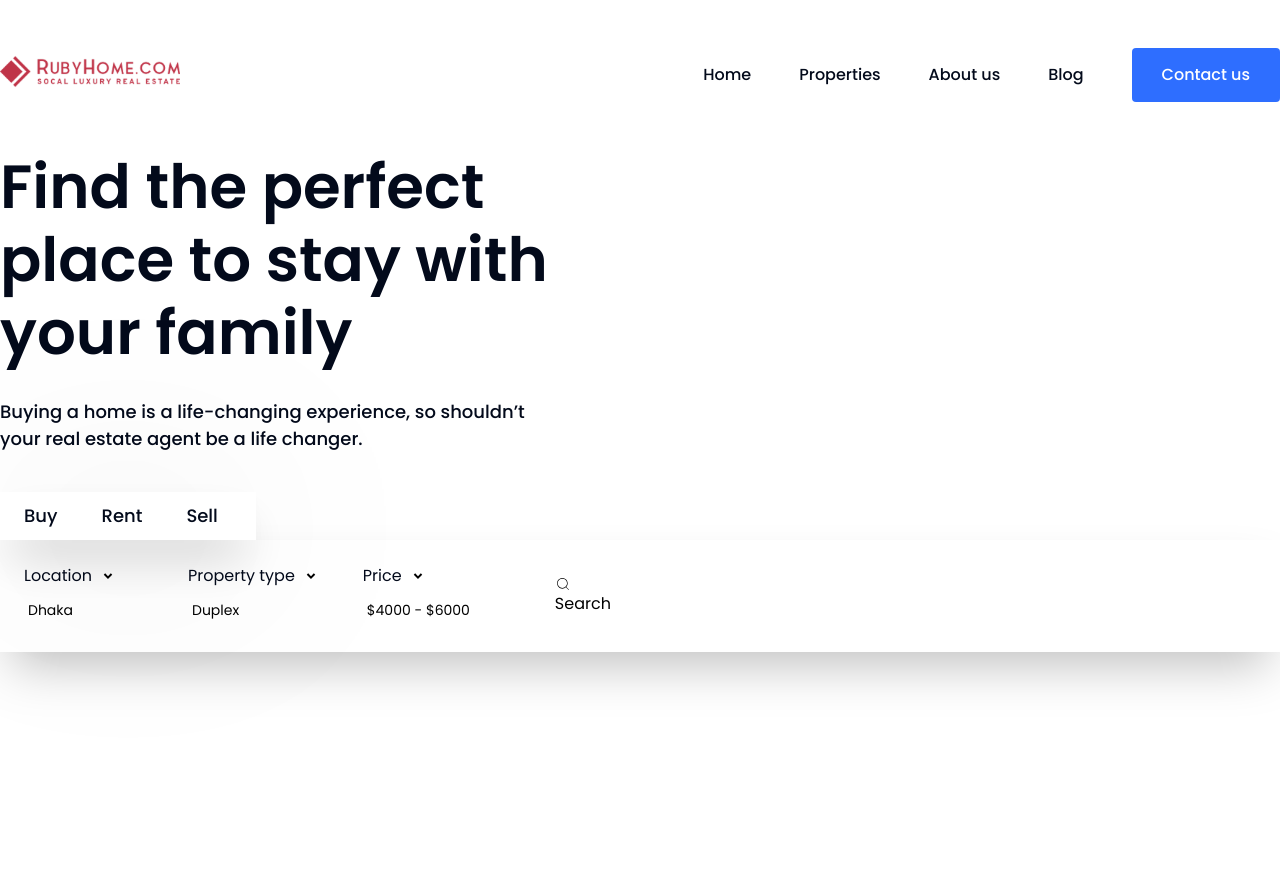
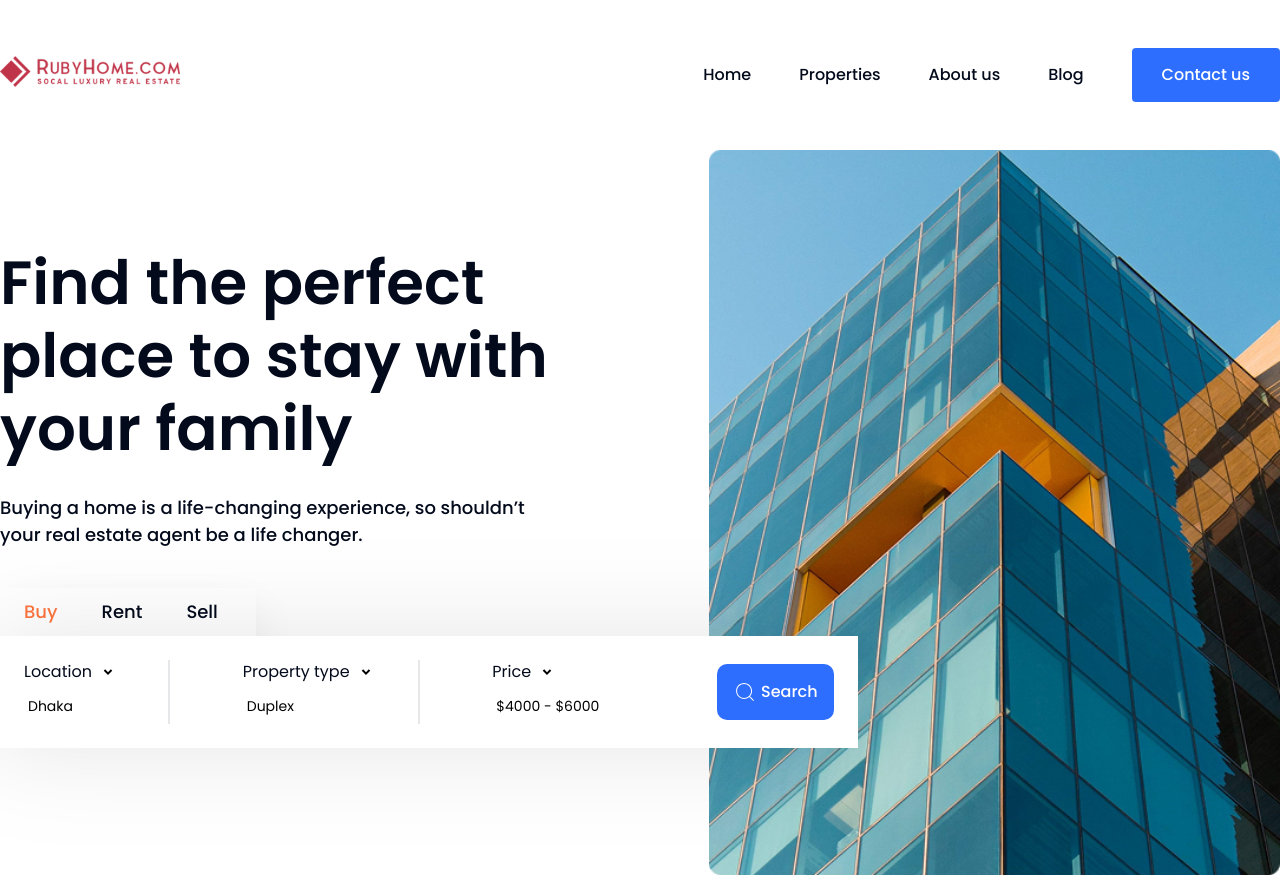
Before and after one commit to theashrafislam/frontend-task, a Next.js app: page / in a window 1280 px wide. Before the commit the page ends 800 px from the top, so only its background shows below. Built offline with nearby package versions, Linux system fonts and the light colour scheme.

Commit message:
complate hero section component

```diff
--- a/src/app/Components/HeroSection.jsx
+++ b/src/app/Components/HeroSection.jsx
@@ -1,24 +1,28 @@
 import React from 'react';
 import { RiArrowDropDownLine } from "react-icons/ri";
 import { CiSearch } from "react-icons/ci";
+import Image from 'next/image';
 
 const HeroSection = () => {
     return (
-        <div className='mb-10'>
-            <div>
+        <div className='flex justify-between gap-3 relative'>
+            <div className='w-[55%] pt-24'>
                 <h1 className='text-[#030A1B] text-[61px] not-italic font-semibold leading-[120%]'>Find the perfect <br /> place to stay with <br /> your family</h1>
                 <p className='text-[#030A1B] text-[18px] not-italic font-medium leading-[27px] mt-7'>Buying a home is a life-changing experience, so shouldn’t <br /> your real estate agent be a life changer.</p>
+
                 <div className='mt-10'>
                     {/* tabs  */}
-                    <div className='shadow-2xl bg-white p-6 flex items-center gap-11 w-64 drop-shadow-[0px_10px_100px_rgba(0,0,0,0.10)] h-12'>
-                        <p className='text-lg font-medium hover:font-semibold hover:text-[#FE753F] text-[#030A1B] cursor-pointer'>Buy</p>
+                    <div className='bg-white p-6 flex items-center gap-11 w-64 h-12 shadow-2xl'>
+                        <p className='text-lg font-medium hover:font-semibold hover:text-[#FE753F] text-[#FE753F] cursor-pointer'>Buy</p>
                         <p className='text-lg font-medium hover:font-semibold hover:text-[#FE753F] text-[#030A1B] cursor-pointer'>Rent</p>
                         <p className='text-lg font-medium hover:font-semibold hover:text-[#FE753F] text-[#030A1B] cursor-pointer'>Sell</p>
                     </div>
+
+
                     {/* filter */}
-                    <div className='bg-white p-6 shadow-2xl flex items-center gap-10'>
+                    <div className='bg-white p-6  drop-shadow-[-10px_0px_50px_rgba(0,0,0,0.10)] flex items-center justify-between gap-16 absolute z-10 w-[67%]'>
                         {/* location  */}
-                        <div>
+                        <div className='border-r-2 pr-5 border-[#E6E7E9]'>
                             <div className='flex items-center gap-1'>
                                 <label htmlFor="location" className="text-[#030A1B] text-[16px] font-normal leading-normal">
                                     Location
@@ -37,11 +41,12 @@ const HeroSection = () => {
                                 <option value="Khulna">Khulna</option>
                             </select>
                         </div>
+
                         {/* Property type  */}
-                        <div>
+                        <div className='pr-10 border-r-2 border-[#E6E7E9]'>
                             <div className='flex items-center gap-1'>
-                                <label htmlFor="Property type" className="text-[#030A1B] text-[16px] font-normal leading-normal">
-                                Property type
+                                <label htmlFor="Property type" className="text-[#030A1B] text-[16px] font-normal text-nowrap leading-normal">
+                                    Property type
                                 </label>
                                 <RiArrowDropDownLine className='text-2xl' />
                             </div>
@@ -61,7 +66,7 @@ const HeroSection = () => {
                         <div>
                             <div className='flex items-center gap-1'>
                                 <label htmlFor="Price" className="text-[#030A1B] text-[16px] font-normal leading-normal">
-                                Price
+                                    Price
                                 </label>
                                 <RiArrowDropDownLine className='text-2xl' />
                             </div>
@@ -77,11 +82,14 @@ const HeroSection = () => {
                         </div>
 
                         {/* search buttom  */}
-                        <button><CiSearch />Search</button>
+                        <button className='rounded-[10px] bg-[#2E6EFF] text-white text-[16px] font-medium leading-normal flex gap-1 items-center p-4'><CiSearch className='text-2xl font-bold' /><span>Search</span></button>
                     </div>
                 </div>
+
             </div>
-            <div></div>
+            <div className='w-[45%]'>
+                <Image src={'/images/hero.png'} height={100} width={650} alt='hero' />
+            </div>
         </div>
     );
 };
```
Also changed, not shown: public/images/hero.png (added).
